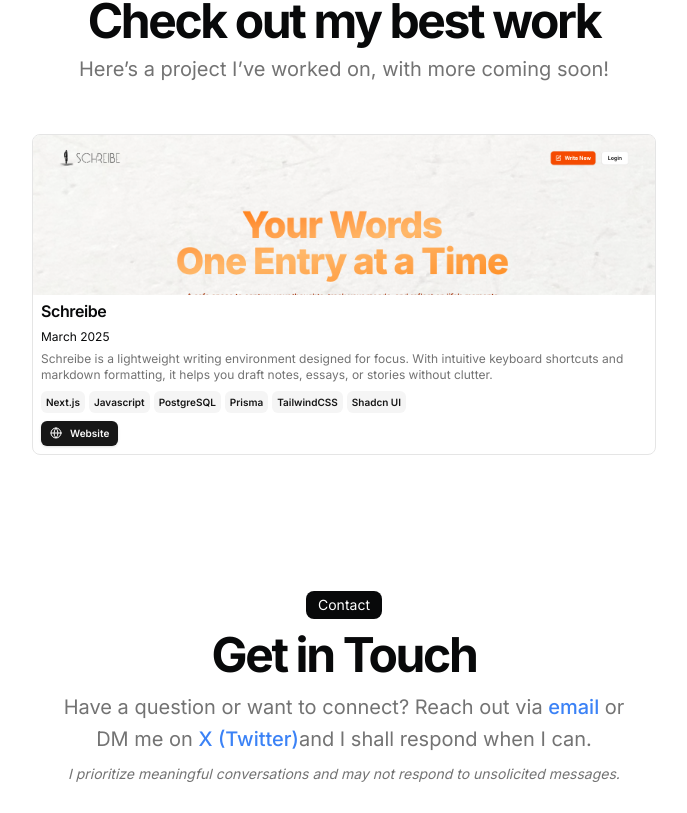
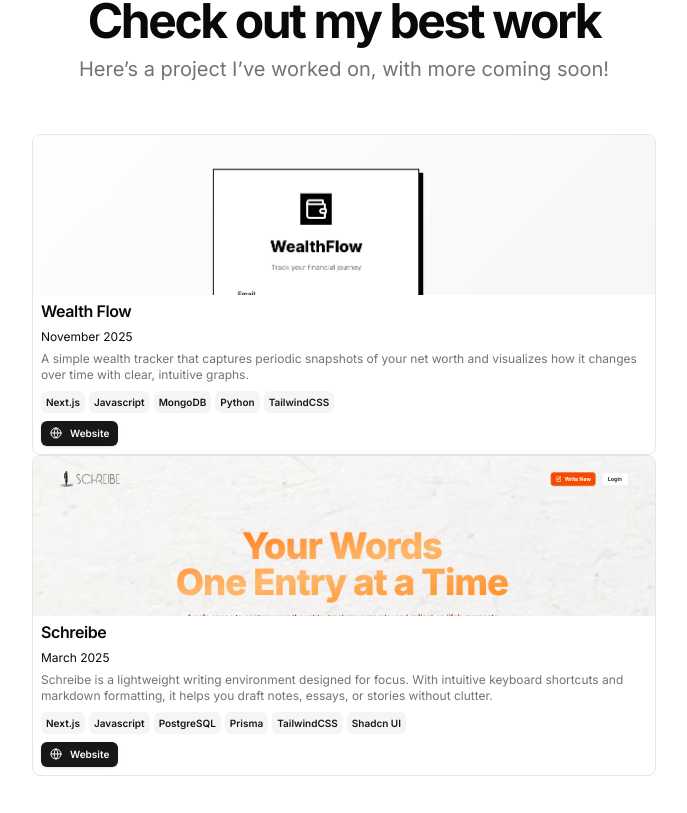
Before and after one commit to sameerchoubey/portfolio, a Next.js app: page / in a window 1280 px wide. Shown: the part 1127-1940 px from the top of the page, without its empty margins (296-983 px from the left). Built offline with nearby package versions, Linux system fonts and the light colour scheme.

Commit message:
Added wealth flow

```diff
--- a/src/data/resume.tsx
+++ b/src/data/resume.tsx
@@ -177,6 +177,29 @@ export const DATA = {
 
 	projects: [
 		{
+			title: "Wealth Flow",
+			href: "https://wealth.choubey.eu/",
+			dates: "November 2025",
+			active: true,
+			description: "A simple wealth tracker that captures periodic snapshots of your net worth and visualizes how it changes over time with clear, intuitive graphs.",
+			technologies: [
+				"Next.js",
+				"Javascript",
+				"MongoDB",
+				"Python",
+				"TailwindCSS",
+			],
+			links: [
+				{
+					type: "Website",
+					href: "https://wealth.choubey.eu",
+					icon: <Icons.globe className="size-3" />,
+				},
+			],
+			image: "/wealth.png",
+			video: undefined
+		},
+		{
 			title: "Schreibe",
 			href: "https://schreibe.choubey.eu",
 			dates: "March 2025",
```
Also changed, not shown: public/wealth.png (added).
